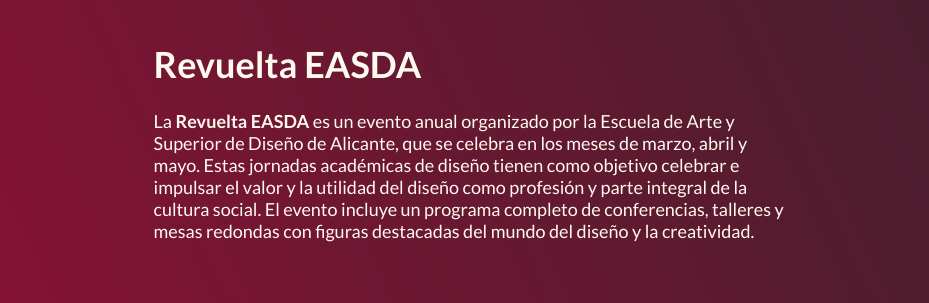
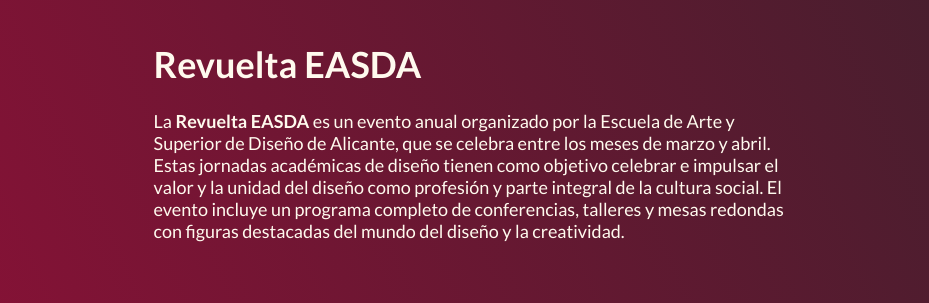
Before and after one commit to marinamescudero/ProyectosInteractivos, a plain HTML site: page index.html in a window 1280 px wide. Shown: the part 710-1013 px from the top of the page, 0-929 px from the left. Drawn offline with Linux system fonts and the light colour scheme; grey boxes are pictures that could not be loaded.

```diff
--- a/index.html
+++ b/index.html
@@ -61,8 +61,8 @@
             <div class="content-text">
                 <h1>Revuelta EASDA</h1>
                 <p>La <strong>Revuelta EASDA</strong> es un evento anual organizado por la Escuela de Arte y
-                Superior de Diseño de Alicante, que se celebra en los meses de marzo, abril y mayo. Estas jornadas
-                académicas de diseño tienen como objetivo celebrar e impulsar el valor y la utilidad del diseño como
+                Superior de Diseño de Alicante, que se celebra entre los meses de marzo y abril. Estas jornadas
+                académicas de diseño tienen como objetivo celebrar e impulsar el valor y la unidad del diseño como
                 profesión y parte integral de la cultura social. El evento incluye un programa completo de conferencias,
                 talleres y mesas redondas con figuras destacadas del mundo del diseño y la creatividad.</p>
             </div>
```
Also changed, not shown: DesignSystem.html (+1 -1 lines).
